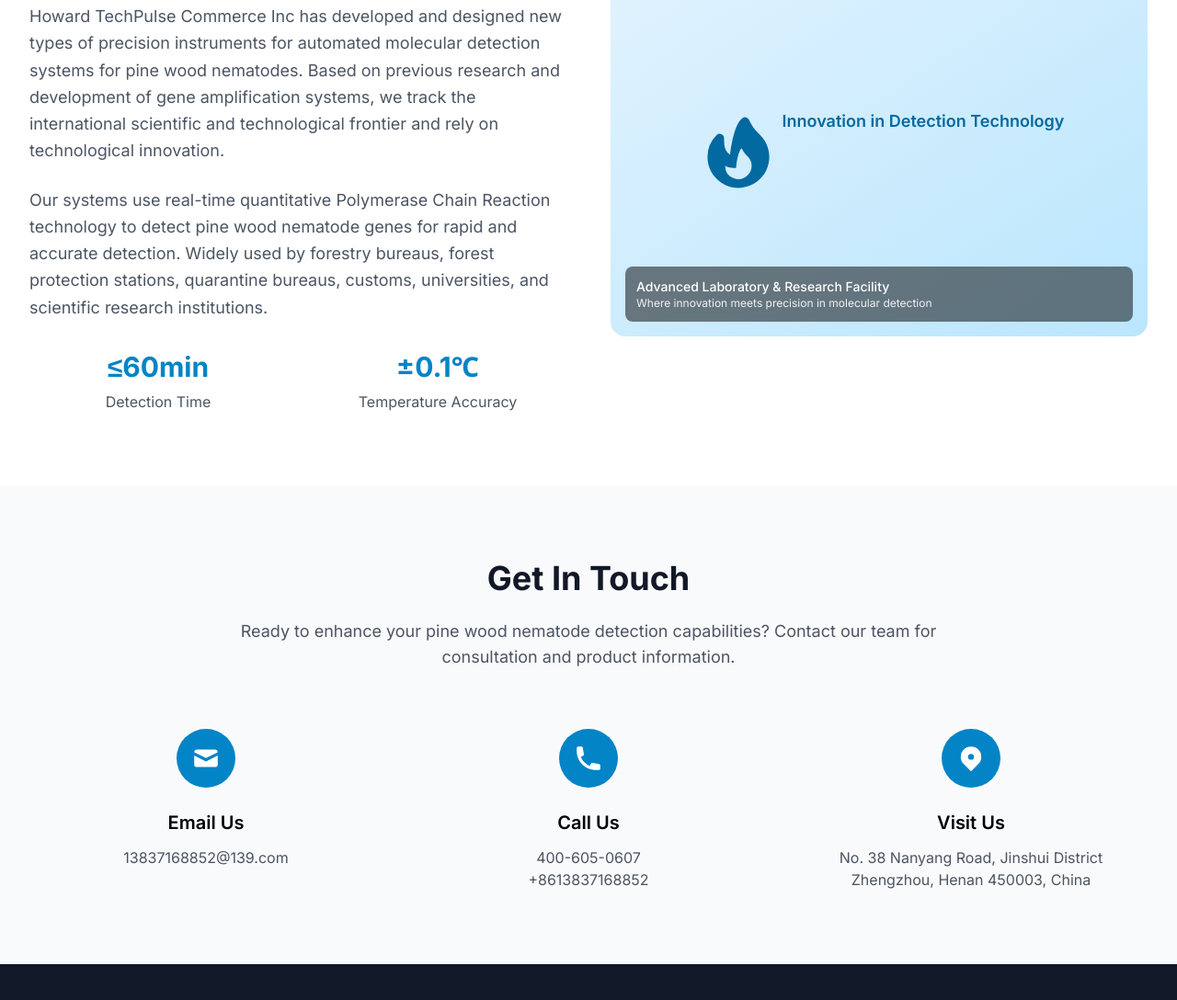
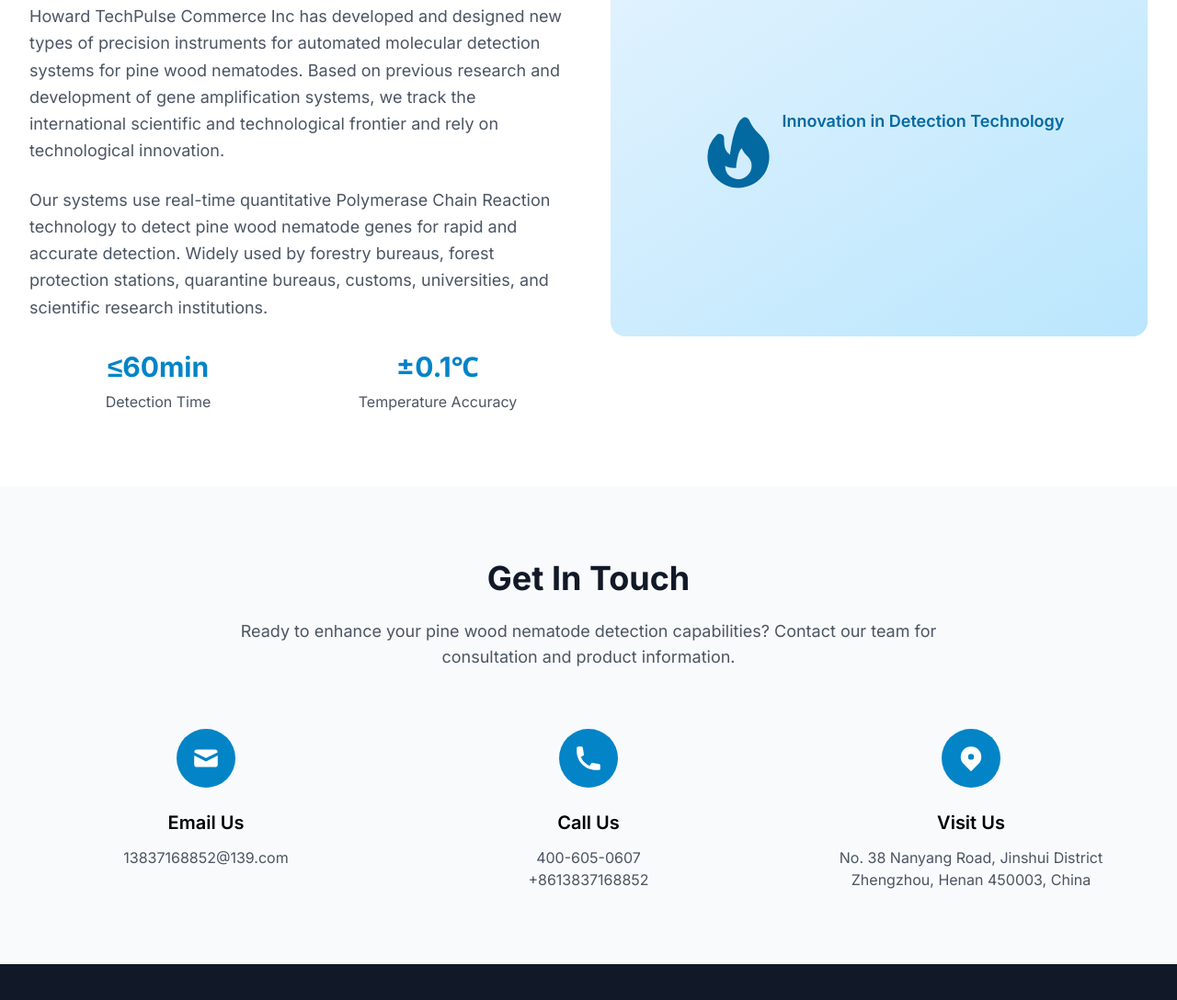
Before and after one commit to lizhijundev/nonglin168_en, a website: page index.html in a window 1280 px wide. Shown: the part 2928-4016 px from the top of the page at 92% size. Drawn offline with nearby package versions, Linux system fonts and the light colour scheme; files that its build step writes are made by us from their sources.

Commit message:
Update website content - new version deployment

```diff
--- a/index.html
+++ b/index.html
@@ -349,10 +349,10 @@
                         </div>
                     </div>
                     <!-- 图片说明覆盖层 -->
-                    <div class="absolute bottom-4 left-4 right-4 bg-black bg-opacity-50 text-white rounded-lg p-3">
+                    <!-- <div class="absolute bottom-4 left-4 right-4 bg-black bg-opacity-50 text-white rounded-lg p-3">
                         <p class="text-sm font-medium">Advanced Laboratory & Research Facility</p>
                         <p class="text-xs opacity-90">Where innovation meets precision in molecular detection</p>
-                    </div>
+                    </div> -->
                 </div>
             </div>
         </div>
```
